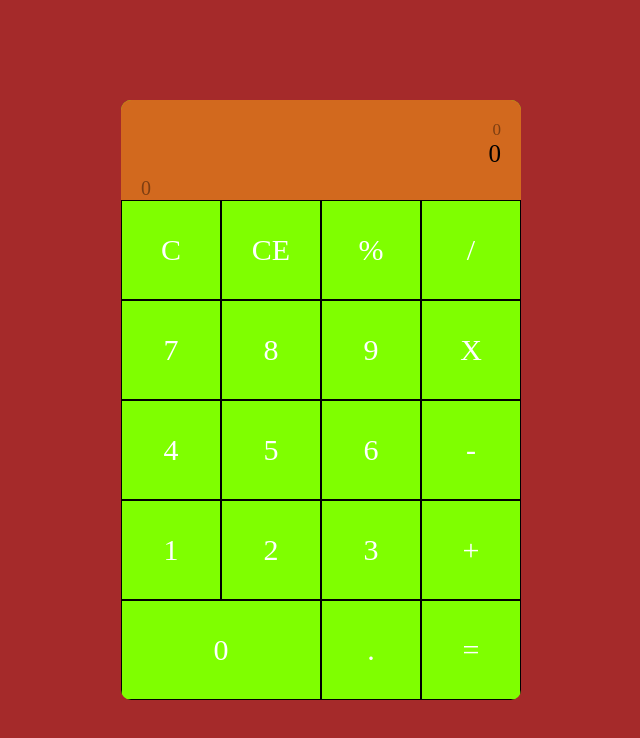
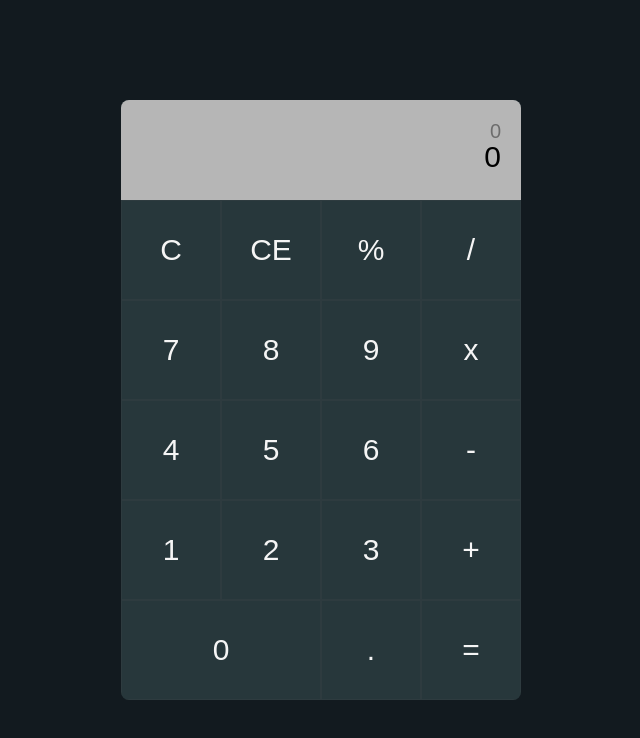
Before and after one commit to KarlStevenRequinto/First-Mini-Project---Simple-Calculator, a plain HTML site: page index.html in a window 1280 px wide. Shown: the whole page, without its empty margins (319-959 px from the left). Drawn offline with Linux system fonts and the light colour scheme.

Commit message:
fixed bug. partial final for css design

```diff
--- a/index.html
+++ b/index.html
@@ -2,21 +2,20 @@
 <html lang="en">
 <head>
     <meta charset="UTF-8">
-    <meta http-equiv="X-UA-Compatible" content="IE=edge">
     <meta name="viewport" content="width=device-width, initial-scale=1.0">
     <link rel="stylesheet" href="style.css">
-    <script src="script.js"></script>
     <title>1st Mini Project - Simple Calculator</title>
 </head>
 <body>
     <section>
         <div class="container">
+          <div class="calculator">
             <div class="display">
               <div class="display-1">0</div>
               <div class="display-2">0</div>
-            <div class="temp-result">0</div>
+              <div class="temp-result"></div>
             </div>
-        <div class="all_buttons">
+            <div class="all_button">
               <div class="button all-clear">C</div>
               <div class="button last-entity-clear">CE</div>
               <div class="button operation">%</div>
@@ -24,7 +23,7 @@
               <div class="button number">7</div>
               <div class="button number">8</div>
               <div class="button number">9</div>
-            <div class="button operation">X</div>
+              <div class="button operation">x</div>
               <div class="button number">4</div>
               <div class="button number">5</div>
               <div class="button number">6</div>
@@ -33,12 +32,14 @@
               <div class="button number">2</div>
               <div class="button number">3</div>
               <div class="button operation">+</div>
-            <div class="button number btn-0">0</div>
+              <div class="button btn-0 number">0</div>
               <div class="button number dot">.</div>
               <div class="button equal">=</div>
             </div>
           </div>
+        </div>
       </section>
+      <script src="script.js"></script>
 
 </body>
 </html>
--- a/style.css
+++ b/style.css
@@ -4,59 +4,53 @@
     box-sizing: border-box;
   }
   html {
-    font: sans-serif;
+    font-family: "Montserrat", sans-serif;
   }
-/*change everything to make a glass*/
   section {
-    background-color: brown;
+    background-color: rgb(18, 26, 31);
     min-height: 100vh;
     width: 100%;
     display: flex;
     align-items: center;
     justify-content: center;
   }
-/*change everything to make a glass*/
   .container {
     width: 90%;
     max-width: 400px;
-    background-color: chartreuse;
-    border-radius: 10px;
+    background-color: rgb(39, 55, 59);
+    border-radius: 8px;
     overflow: hidden;
-
   }
-/*change everything to make a glass*/
   .display {
-    background-color: chocolate;
+    background-color: rgb(182, 182, 182);
     height: 100px;
     width: 100%;
     text-align: right;
     padding: 20px;
-    font-size: 25px;
+    font-size: 30px;
     position: relative;
-
   }
   .display-1 {
     opacity: 0.4;
-    font-size: 17px;
+    font-size: 20px;
     height: 20px;
     overflow: hidden;
-
   }
   .temp-result {
     position: absolute;
     bottom: 0;
     left: 10;
     font-size: 20px;
-    opacity: 0.4;
+    opacity: 0.3;
   }
-.all_buttons {
-    color: white;
+  .all_button {
+    color: whitesmoke;
     display: grid;
     grid-template: repeat(4, 1fr) / repeat(4, 1fr);
-
   }
   .button {
-    border: 1px solid black;
+    border: 0.5px solid rgba(92, 92, 92, 0.137);
+    display: inline-block;
     height: 100px;
     width: 100%;
     display: flex;
@@ -66,7 +60,7 @@ section {
     cursor: pointer;
   }
   .button:hover {
-    background-color: blue;
+    background-color: rgb(30, 43, 46);
   }
   .btn-0 {
     grid-column: 1/3;
```
Also changed, not shown: script.js (+17 -16 lines). Lines whose indentation alone changed are shown as unchanged.
